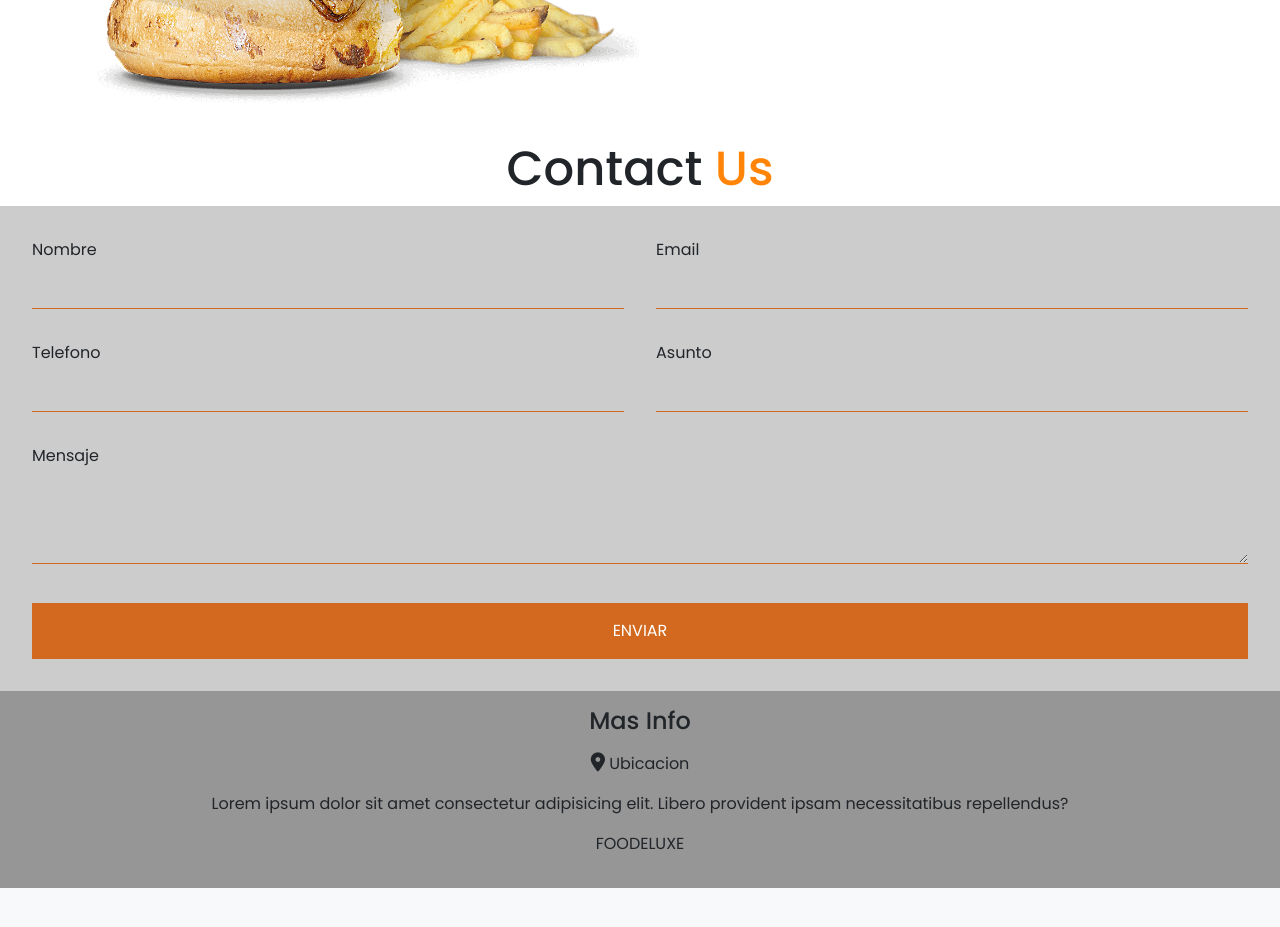
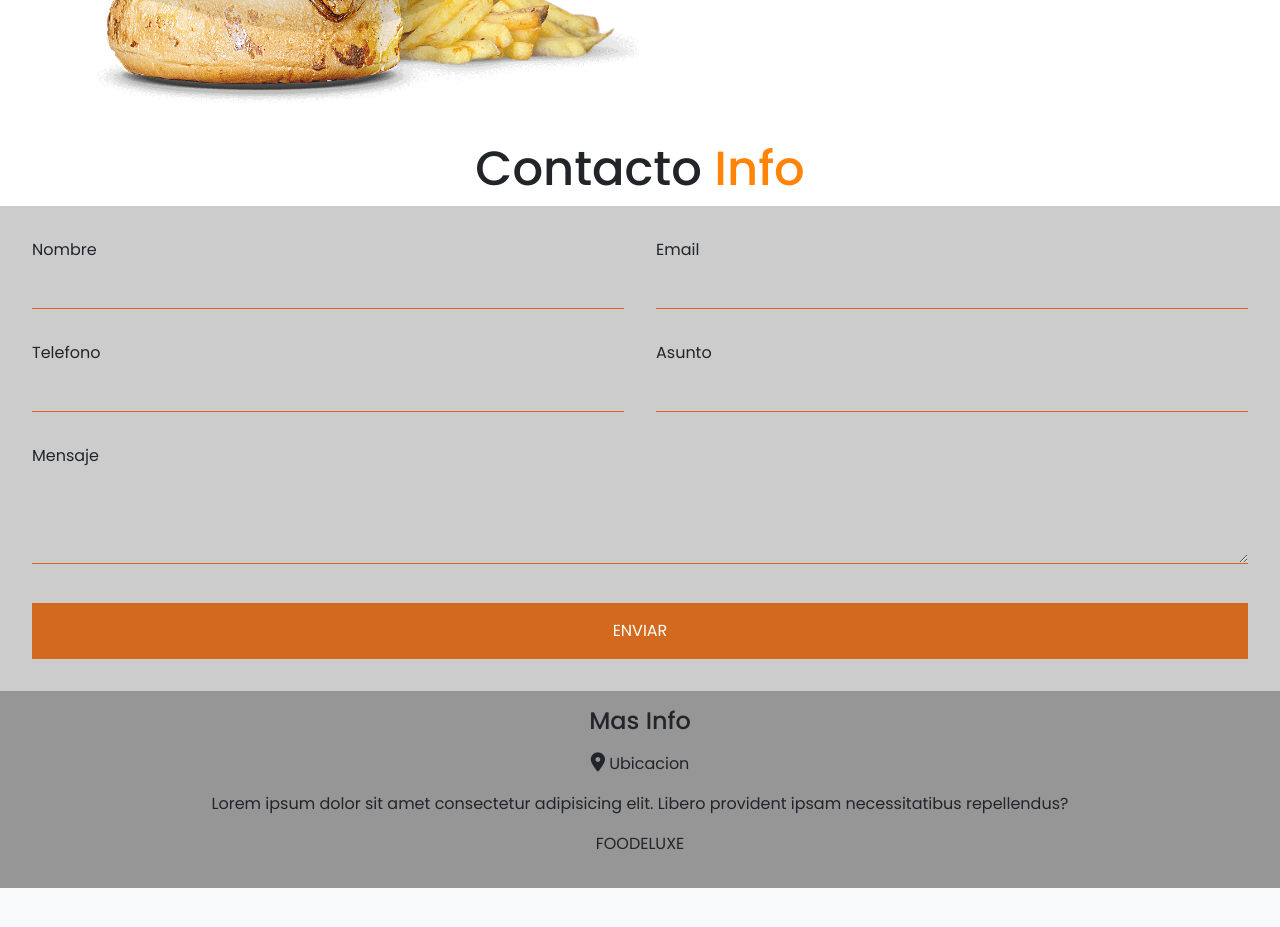
Before and after one commit to Lucasjsantillan/foodelux-coder, a plain HTML site: page pages/contacto.html in a window 1280 px wide. Shown: the part 860-1787 px from the top of the page. Drawn offline with nearby package versions, Linux system fonts and the light colour scheme.

Commit message:
contacto

```diff
--- a/pages/contacto.html
+++ b/pages/contacto.html
@@ -46,7 +46,7 @@
     </header>
     <main>
         <div class="content">
-            <h1 class="logo-form">Contact <span>Us</span></h1>
+            <h1 class="logo-form">Contacto <span>Info</span></h1>
             <div class="contact-wrapper animated bounceInUp">
                 <div class="contact-form">
                     <form action="">
```
